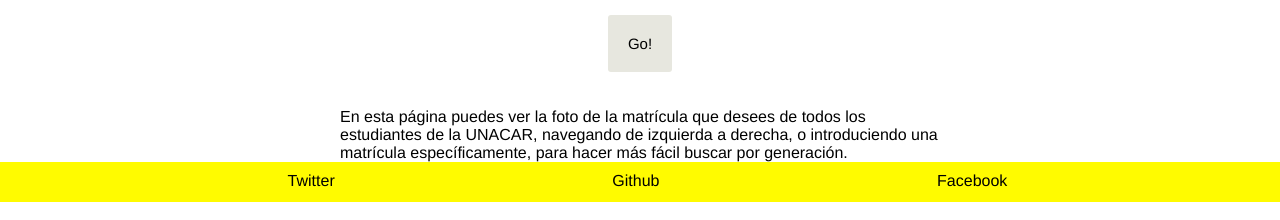
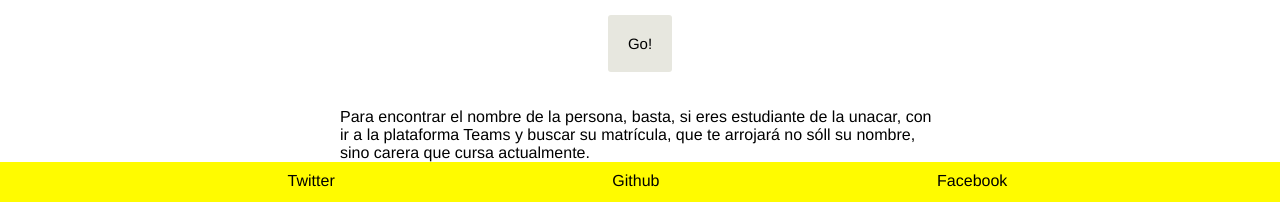
Before and after one commit to devnull404/unacar-users, a website: page index.html in a window 1280 px wide. Shown: the part 598-818 px from the top of the page. Drawn offline with Linux system fonts and the light colour scheme.

Commit message:
Updating index.html

```diff
--- a/index.html
+++ b/index.html
@@ -32,7 +32,7 @@
             <br>
 
             <div>
-                En esta página puedes ver la foto de la matrícula que desees de todos los estudiantes de la UNACAR, navegando de izquierda a derecha, o introduciendo una matrícula específicamente, para hacer más fácil buscar por generación.
+                Para encontrar el nombre de la persona, basta, si eres estudiante de la unacar, con ir a la plataforma Teams y buscar su matrícula, que te arrojará no sóll su nombre, sino carera que cursa actualmente.
             </div>
             <br>
         </section>
```
